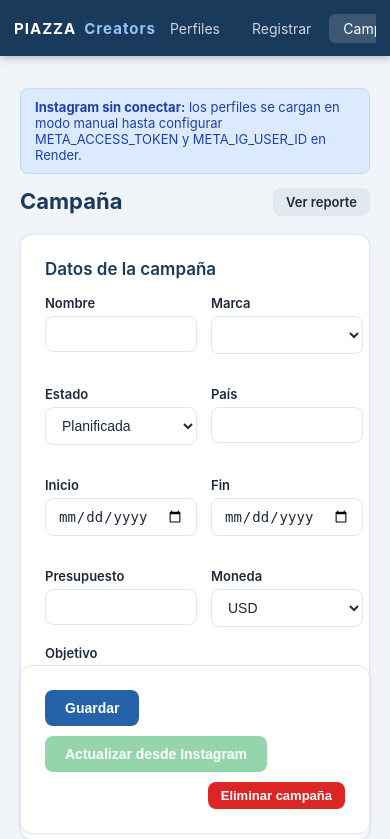
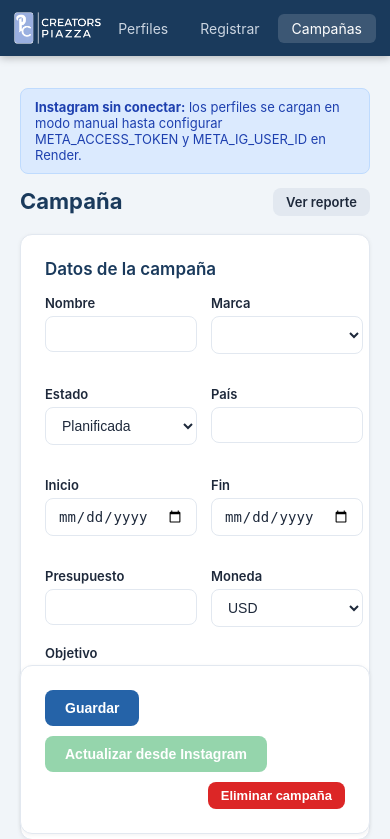
Before and after one commit to jennydsdasilva-prog/creators, a Flask app: page /creators/campanas/1 in a window 390 px wide. Shown: the top 839 px of the page. Run offline with Flask 3, Linux system fonts and the light colour scheme; data that the repository does not hold is empty.

Commit message:
Logo e ícono de Creators Piazza
Co-Authored-By: Claude Opus 5.5 <noreply@anthropic.com>
Claude-Session: https://claude.ai/code/session_01QSL2T7xeUKBmSjudhEs4KS

```diff
--- a/templates/base.html
+++ b/templates/base.html
@@ -4,7 +4,9 @@
   <meta charset="UTF-8">
   <meta name="viewport" content="width=device-width, initial-scale=1.0">
   <title>{% block title %}Creators Piazza{% endblock %}</title>
-  <link rel="icon" type="image/png" href="{{ url_for('static', filename='icono.png') }}">
+  <link rel="icon" type="image/png" sizes="48x48" href="{{ url_for('static', filename='favicon-48.png') }}">
+  <link rel="icon" type="image/png" sizes="512x512" href="{{ url_for('static', filename='icono.png') }}">
+  <link rel="apple-touch-icon" href="{{ url_for('static', filename='apple-touch-icon.png') }}">
   <style>
     *, *::before, *::after { box-sizing: border-box; margin: 0; padding: 0; }
 
@@ -46,17 +48,17 @@
       align-items: center;
       gap: 8px;
     }
-    nav .logo span { color: #93c5fd; }
+    nav .logo img { height: 40px; display: block; }
 
     /* En pantallas chicas el logo y el menú se aprietan; a 430px el menú se
        desliza de lado para que "Salir" no quede afuera. */
     @media (max-width: 700px) {
       nav { padding: 0 14px; }
-      nav .logo { font-size: 17px; }
+      nav .logo img { height: 36px; }
       nav .nav-links a { padding: 5px 9px; font-size: 13px; }
     }
     @media (max-width: 430px) {
-      nav .logo { font-size: 15px; }
+      nav .logo img { height: 32px; }
       nav .nav-links { gap: 0; overflow-x: auto; scrollbar-width: none; }
       nav .nav-links a { white-space: nowrap; }
       nav .nav-links a { padding: 5px 7px; font-size: 12px; }
@@ -283,7 +285,7 @@
 </head>
 <body>
   <nav>
-    <a href="/creators" class="logo">PIAZZA <span>Creators</span></a>
+    <a href="/creators" class="logo"><img src="{{ url_for('static', filename='logo.png') }}" alt="Creators Piazza"></a>
     <div class="nav-links">
       <a href="/creators" {% if request.path == '/creators' or request.path.startswith('/creators/p/') %}class="activo"{% endif %}>Perfiles</a>
       <a href="/creators/nuevo" {% if request.path == '/creators/nuevo' %}class="activo"{% endif %}>Registrar</a>
```
Also changed, not shown: templates/login.html (+4 -4 lines), static/apple-touch-icon.png (added), static/favicon-48.png (added), static/icono.png, static/logo.png (added).
